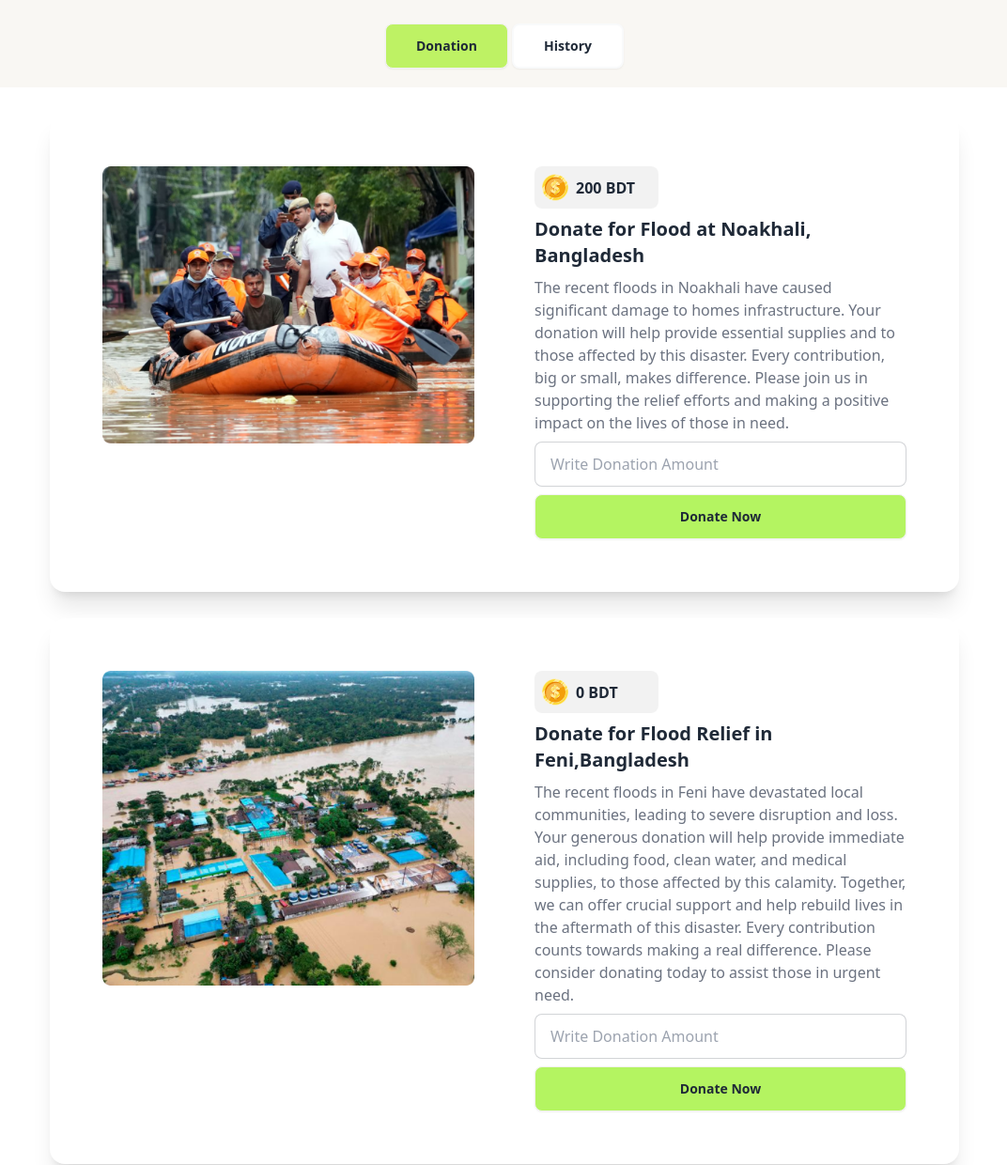
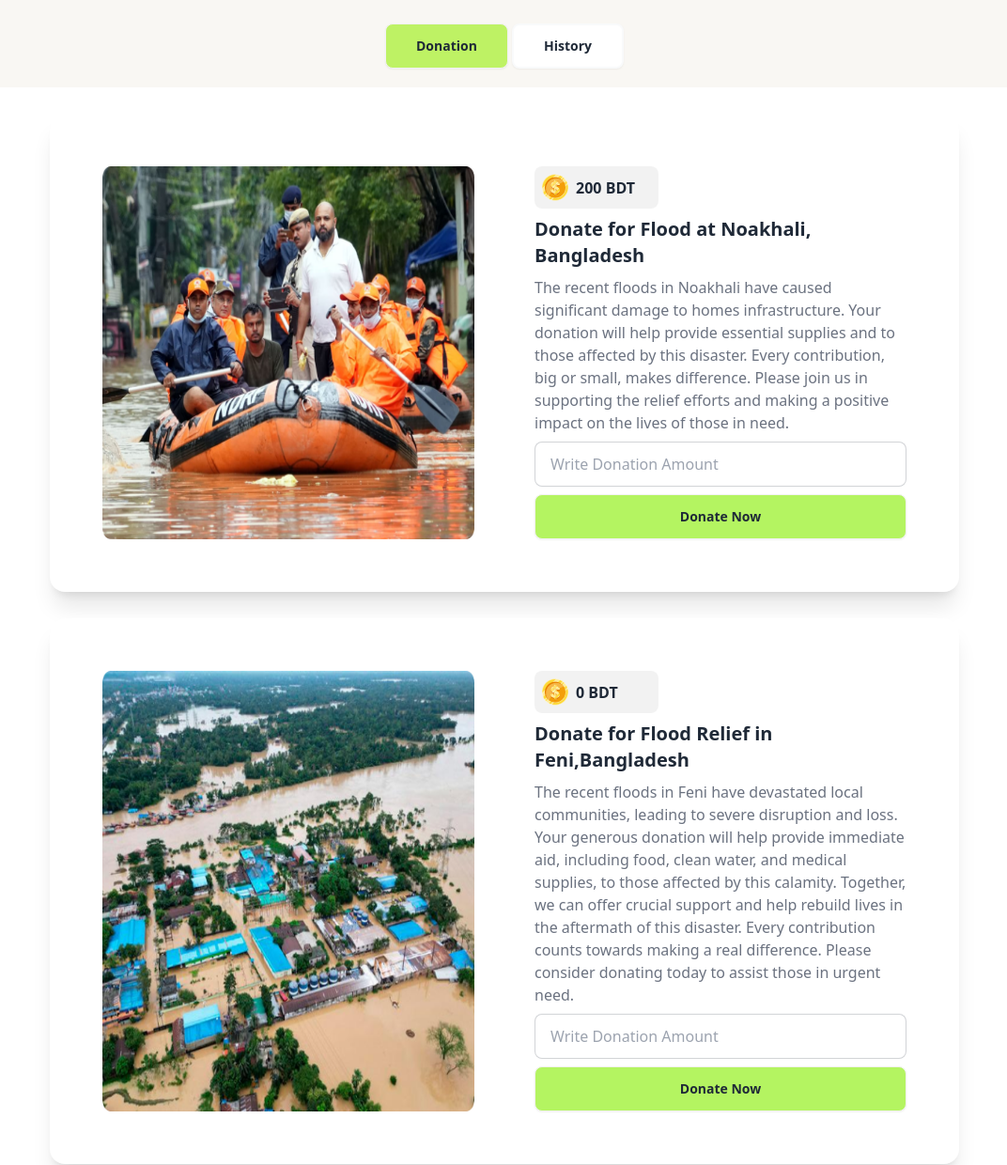
Before and after one commit to SifatSararChistee/donate-bd, a plain HTML site: page index.html in a window 1280 px wide. Shown: the part 60-1300 px from the top of the page at 94% size, without its empty margins (103-1175 px from the left). Drawn offline with nearby package versions, Linux system fonts and the light colour scheme.

Commit message:
minor changes

```diff
--- a/index.html
+++ b/index.html
@@ -65,7 +65,7 @@
         <section class="m-7">
           <div class="card lg:card-side bg-base-100 shadow-xl lg:p-6 md:p-6">
             <div class="w-full lg:w-1/2 md:w-full md:p-8 lg:p-8 p-5">
-              <img src="assets/noakhali.png" alt="Album" />
+              <img class="h-full" src="assets/noakhali.png" alt="Album" />
             </div>
             <div class="card-body lg:w-1/2">
               <div
@@ -103,7 +103,7 @@
         <section class="m-7">
           <div class="card lg:card-side bg-base-100 shadow-xl lg:p-6 md:p-6">
             <div class="w-full lg:w-1/2 md:w-full md:p-8 lg:p-8 p-5">
-              <img src="assets/feni.png" alt="Album" />
+              <img class="h-full" src="assets/feni.png" alt="Album" />
             </div>
             <div class="card-body lg:w-1/2">
               <div
@@ -143,7 +143,7 @@
         <section class="m-7">
           <div class="card lg:card-side bg-base-100 shadow-xl lg:p-6 md:p-6">
             <div class="lg:w-1/2 md:w-full md:p-8 lg:p-8 p-5">
-              <img src="assets/quota-protest.png" alt="Album" />
+              <img class="h-full" src="assets/quota-protest.png" alt="Album" />
             </div>
             <div class="card-body lg:w-1/2">
               <div
```
